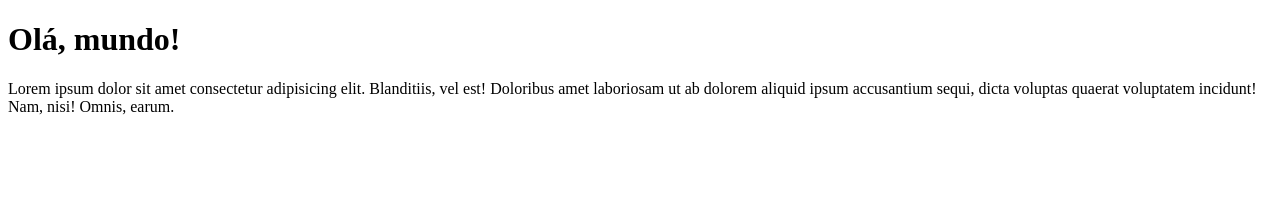
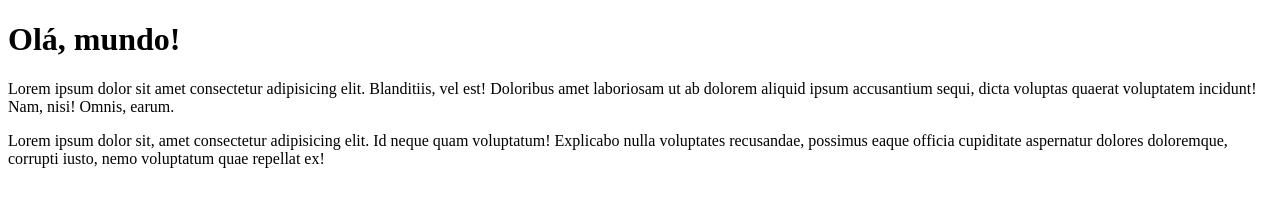
Before and after one commit to EmersonCarvalho01/projeto-social, a plain HTML site: page index.html in a window 1280 px wide. Drawn offline with Linux system fonts and the light colour scheme.

Commit message:
Update index.html

```diff
--- a/index.html
+++ b/index.html
@@ -6,6 +6,7 @@
     <title>Document</title>
     <h1>Olá, mundo!</h1>
     <p>Lorem ipsum dolor sit amet consectetur adipisicing elit. Blanditiis, vel est! Doloribus amet laboriosam ut ab dolorem aliquid ipsum accusantium sequi, dicta voluptas quaerat voluptatem incidunt! Nam, nisi! Omnis, earum.</p>
+    <p>Lorem ipsum dolor sit, amet consectetur adipisicing elit. Id neque quam voluptatum! Explicabo nulla voluptates recusandae, possimus eaque officia cupiditate aspernatur dolores doloremque, corrupti iusto, nemo voluptatum quae repellat ex!</p>
 </head>
 <body>
 
```
